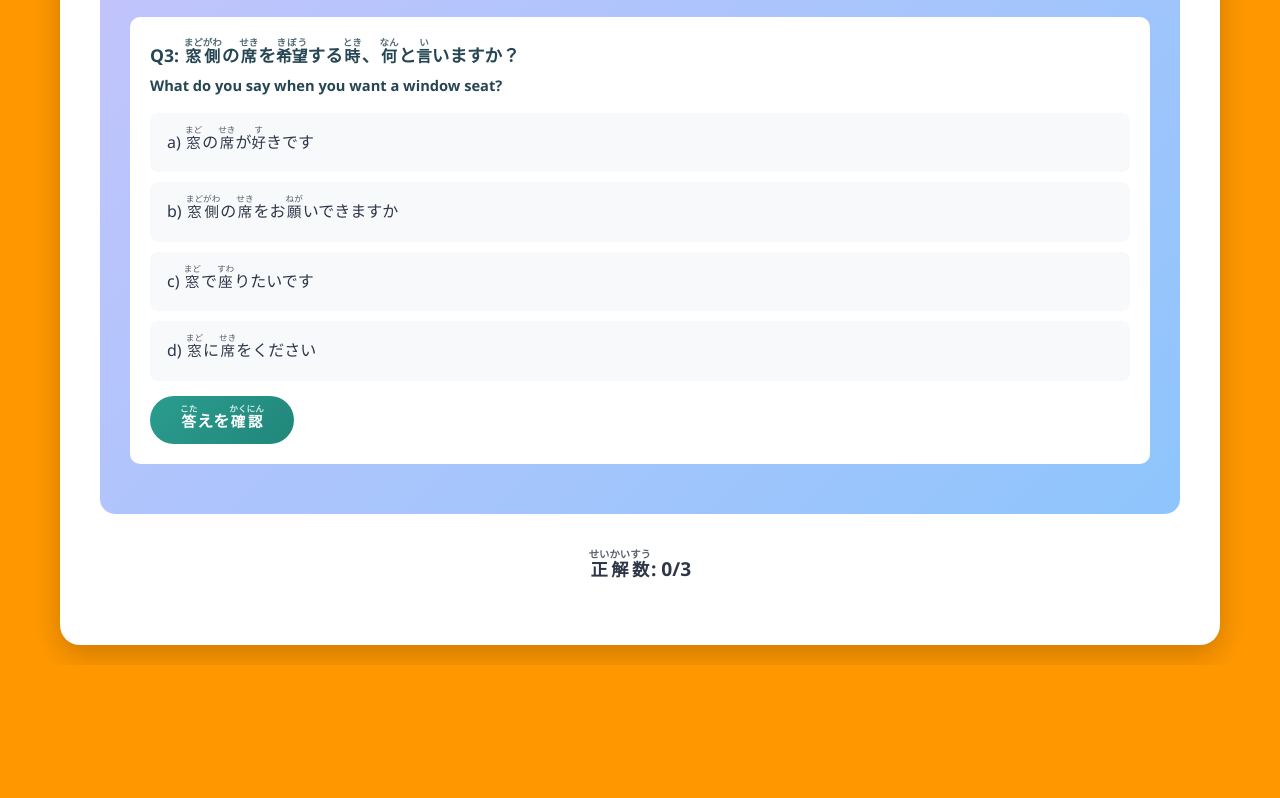
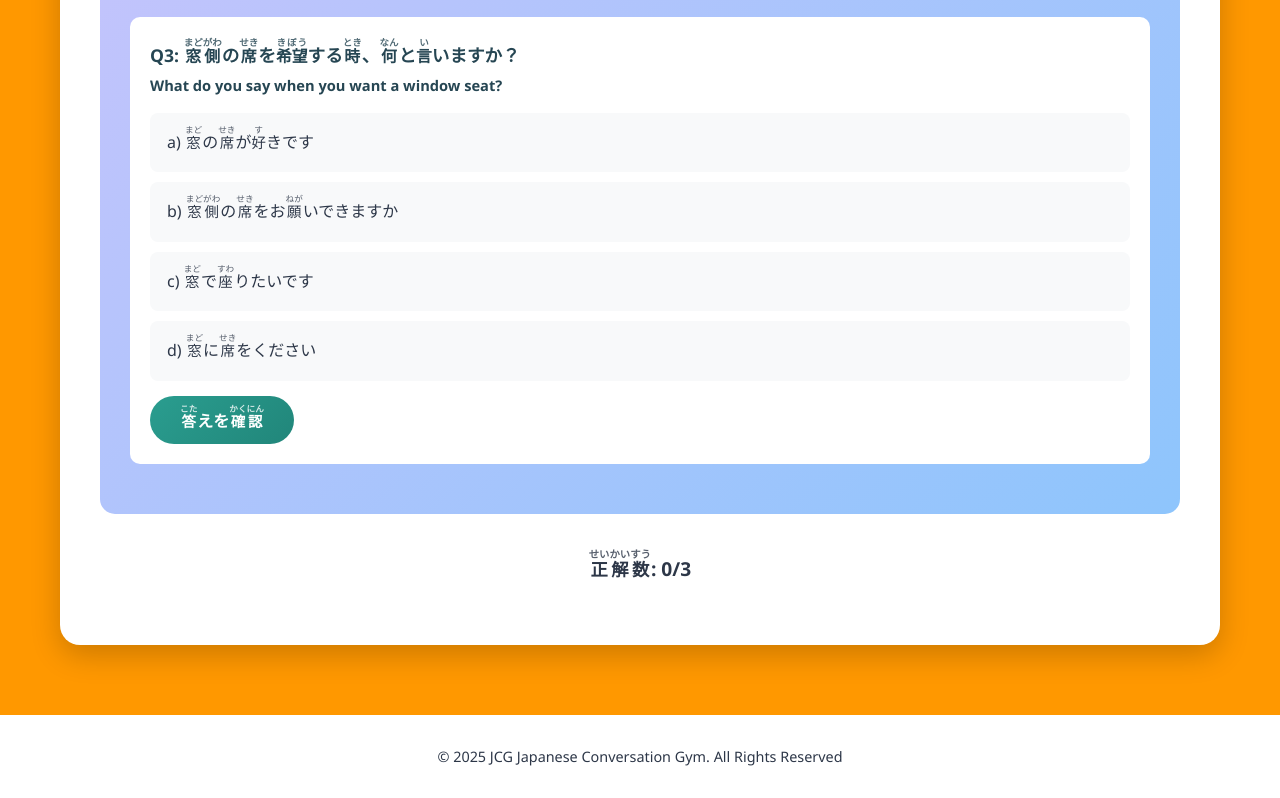
Before and after one commit to ecg-english/JCG-LanguageMaterial, a plain HTML site: page index.html in a window 1280 px wide. Shown: the part 4463-5261 px from the top of the page. Before the commit the page ends 5128 px from the top, so only its background shows below. Drawn offline with Linux system fonts and the light colour scheme.

Commit message:
Add footer to all pages: © 2025 JCG Japanese Conversation Gym. All Rights Reserved

```diff
--- a/index.html
+++ b/index.html
@@ -1013,6 +1013,10 @@
         </div>
     </div>
 
+    <footer>
+        <p>© 2025 JCG Japanese Conversation Gym. All Rights Reserved</p>
+    </footer>
+
     <script src="script.js"></script>
 </body>
 </html>
--- a/styles.css
+++ b/styles.css
@@ -721,3 +721,22 @@ rt {
     color: var(--white);
     font-weight: 600;
 }
+
+/* Footer */
+footer {
+    text-align: center;
+    padding: 30px 20px;
+    margin-top: 50px;
+    border-top: 2px solid var(--border-color);
+    background: var(--white);
+    color: var(--text-color);
+    font-size: 0.9em;
+}
+
+@media (max-width: 768px) {
+    footer {
+        padding: 20px 15px;
+        margin-top: 30px;
+        font-size: 0.85em;
+    }
+}
```
Also changed, not shown: accomodation.html (+4 -0 lines), hospital.html (+4 -0 lines), shopping.html (+4 -0 lines), transportation.html (+4 -0 lines).
